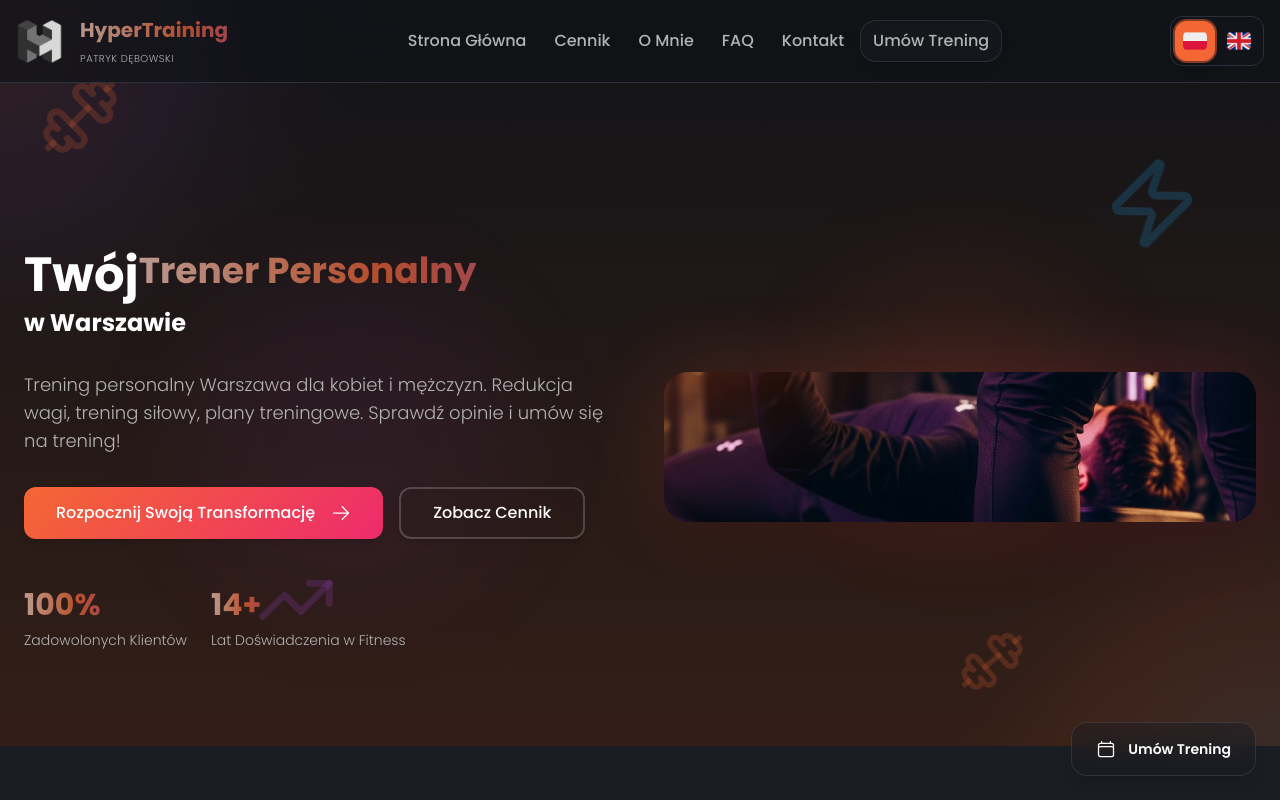
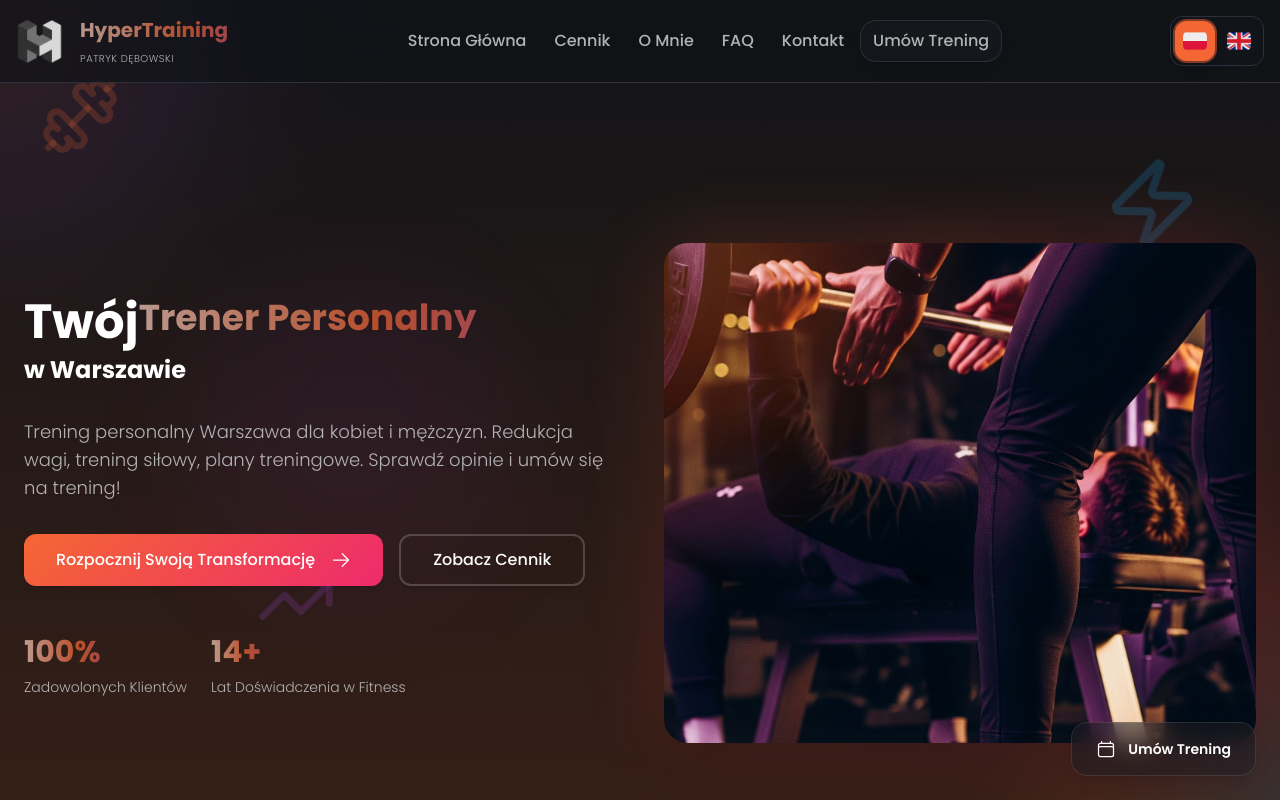
Before and after one commit to Buzka42/hypertraining, a Next.js app: page / in a window 1280 px wide. Shown: the top 800 px of the page. Built offline with nearby package versions, Linux system fonts and the light colour scheme.

Commit message:
Restore min-height on image container

```diff
--- a/pages/index.tsx
+++ b/pages/index.tsx
@@ -87,7 +87,7 @@ export default function HomePage() {
 
             <div className="relative">
               <div className="absolute inset-0 bg-gradient-primary blur-2xl opacity-20 rounded-3xl" style={{ maxWidth: '100%' }}></div>
-              <div className="relative w-full h-full min-h-[150px] rounded-3xl shadow-2xl overflow-hidden" style={{ maxWidth: '100%' }}>
+              <div className="relative w-full h-full min-h-[200px] md:min-h-[500px] rounded-3xl shadow-2xl overflow-hidden" style={{ maxWidth: '100%' }}>
                 <Image
                   src="/hero-fitness.jpg"
                   alt="Elite Training"
```
